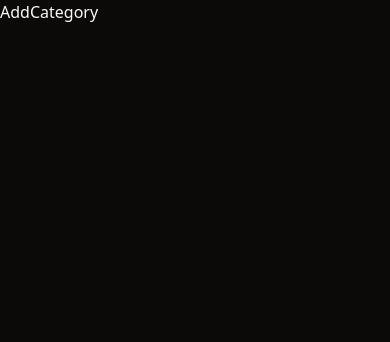
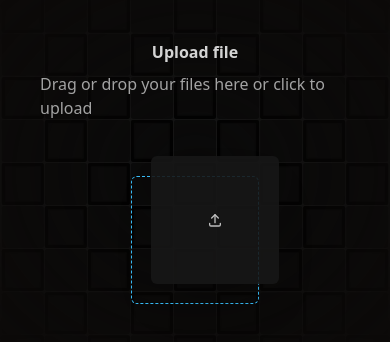
Before and after one commit to AlyaaRushdy/ecommerce-dashboard-react, a React (Vite) app: page /categories/create in a window 390 px wide. Shown: the top 342 px of the page. Built offline with nearby package versions, Linux system fonts and the light colour scheme.

Commit message:
some updates in add AddCategory page

```diff
--- a/package.json
+++ b/package.json
@@ -31,18 +31,19 @@
     "date-fns": "^3.6.0",
     "embla-carousel-react": "^8.3.0",
     "esbuild": "^0.24.0",
-    "framer-motion": "^11.11.7",
+    "framer-motion": "^11.11.9",
     "lucide-react": "^0.447.0",
     "radix-ui": "^1.0.1",
     "react": "^18.3.1",
     "react-day-picker": "^8.10.1",
     "react-dom": "^18.3.1",
+    "react-dropzone": "^14.2.9",
     "react-icons": "^5.3.0",
     "react-redux": "^9.1.2",
     "react-router-dom": "^6.26.2",
     "recharts": "^2.13.0-alpha.5",
     "sonner": "^1.5.0",
-    "tailwind-merge": "^2.5.3",
+    "tailwind-merge": "^2.5.4",
     "tailwindcss-animate": "^1.0.7"
   },
   "devDependencies": {
--- /dev/null
+++ b/src/components/ui/file-upload.jsx
@@ -0,0 +1,191 @@
+import { cn } from "@/lib/utils";
+// eslint-disable-next-line no-unused-vars
+import React, { useRef, useState } from "react";
+import { motion } from "framer-motion";
+import { IconUpload } from "@tabler/icons-react";
+import { useDropzone } from "react-dropzone";
+
+const mainVariant = {
+  initial: {
+    x: 0,
+    y: 0,
+  },
+  animate: {
+    x: 20,
+    y: -20,
+    opacity: 0.9,
+  },
+};
+
+const secondaryVariant = {
+  initial: {
+    opacity: 0,
+  },
+  animate: {
+    opacity: 1,
+  },
+};
+
+// eslint-disable-next-line react/prop-types
+export const FileUpload = ({ onChange }) => {
+  const [files, setFiles] = useState([]);
+  const fileInputRef = useRef(null);
+
+  const handleFileChange = (newFiles) => {
+    setFiles((prevFiles) => [...prevFiles, ...newFiles]);
+    onChange && onChange(newFiles);
+  };
+
+  const handleClick = () => {
+    fileInputRef.current?.click();
+  };
+
+  const { getRootProps, isDragActive } = useDropzone({
+    multiple: false,
+    noClick: true,
+    onDrop: handleFileChange,
+    onDropRejected: (error) => {
+      console.log(error);
+    },
+  });
+
+  return (
+    <div className="w-full" {...getRootProps()}>
+      <motion.div
+        onClick={handleClick}
+        whileHover="animate"
+        className="p-10 group/file block rounded-lg cursor-pointer w-full relative overflow-hidden"
+      >
+        <input
+          ref={fileInputRef}
+          id="file-upload-handle"
+          type="file"
+          onChange={(e) => handleFileChange(Array.from(e.target.files || []))}
+          className="hidden"
+        />
+        <div className="absolute inset-0 [mask-image:radial-gradient(ellipse_at_center,white,transparent)]">
+          <GridPattern />
+        </div>
+        <div className="flex flex-col items-center justify-center">
+          <p className="relative z-20 font-sans font-bold text-neutral-700 dark:text-neutral-300 text-base">
+            Upload file
+          </p>
+          <p className="relative z-20 font-sans font-normal text-neutral-400 dark:text-neutral-400 text-base mt-2">
+            Drag or drop your files here or click to upload
+          </p>
+          <div className="relative w-full mt-10 max-w-xl mx-auto">
+            {files.length > 0 &&
+              files.map((file, idx) => (
+                <motion.div
+                  key={"file" + idx}
+                  layoutId={idx === 0 ? "file-upload" : "file-upload-" + idx}
+                  className={cn(
+                    "relative overflow-hidden z-40 bg-white dark:bg-neutral-900 flex flex-col items-start justify-start md:h-24 p-4 mt-4 w-full mx-auto rounded-md",
+                    "shadow-sm"
+                  )}
+                >
+                  <div className="flex justify-between w-full items-center gap-4">
+                    <motion.p
+                      initial={{ opacity: 0 }}
+                      animate={{ opacity: 1 }}
+                      layout
+                      className="text-base text-neutral-700 dark:text-neutral-300 truncate max-w-xs"
+                    >
+                      {file.name}
+                    </motion.p>
+                    <motion.p
+                      initial={{ opacity: 0 }}
+                      animate={{ opacity: 1 }}
+                      layout
+                      className="rounded-lg px-2 py-1 w-fit flex-shrink-0 text-sm text-neutral-600 dark:bg-neutral-800 dark:text-white shadow-input"
+                    >
+                      {(file.size / (1024 * 1024)).toFixed(2)} MB
+                    </motion.p>
+                  </div>
+
+                  <div className="flex text-sm md:flex-row flex-col items-start md:items-center w-full mt-2 justify-between text-neutral-600 dark:text-neutral-400">
+                    <motion.p
+                      initial={{ opacity: 0 }}
+                      animate={{ opacity: 1 }}
+                      layout
+                      className="px-1 py-0.5 rounded-md bg-gray-100 dark:bg-neutral-800 "
+                    >
+                      {file.type}
+                    </motion.p>
+
+                    <motion.p
+                      initial={{ opacity: 0 }}
+                      animate={{ opacity: 1 }}
+                      layout
+                    >
+                      modified{" "}
+                      {new Date(file.lastModified).toLocaleDateString()}
+                    </motion.p>
+                  </div>
+                </motion.div>
+              ))}
+            {!files.length && (
+              <motion.div
+                layoutId="file-upload"
+                variants={mainVariant}
+                transition={{
+                  type: "spring",
+                  stiffness: 300,
+                  damping: 20,
+                }}
+                className={cn(
+                  "relative group-hover/file:shadow-2xl z-40 bg-white dark:bg-neutral-900 flex items-center justify-center h-32 mt-4 w-full max-w-[8rem] mx-auto rounded-md",
+                  "shadow-[0px_10px_50px_rgba(0,0,0,0.1)]"
+                )}
+              >
+                {isDragActive ? (
+                  <motion.p
+                    initial={{ opacity: 0 }}
+                    animate={{ opacity: 1 }}
+                    className="text-neutral-600 flex flex-col items-center"
+                  >
+                    Drop it
+                    <IconUpload className="h-4 w-4 text-neutral-600 dark:text-neutral-400" />
+                  </motion.p>
+                ) : (
+                  <IconUpload className="h-4 w-4 text-neutral-600 dark:text-neutral-300" />
+                )}
+              </motion.div>
+            )}
+
+            {!files.length && (
+              <motion.div
+                variants={secondaryVariant}
+                className="absolute opacity-0 border border-dashed border-sky-400 inset-0 z-30 bg-transparent flex items-center justify-center h-32 mt-4 w-full max-w-[8rem] mx-auto rounded-md"
+              ></motion.div>
+            )}
+          </div>
+        </div>
+      </motion.div>
+    </div>
+  );
+};
+
+export function GridPattern() {
+  const columns = 41;
+  const rows = 11;
+  return (
+    <div className="flex bg-gray-100 dark:bg-neutral-900 flex-shrink-0 flex-wrap justify-center items-center gap-x-px gap-y-px  scale-105">
+      {Array.from({ length: rows }).map((_, row) =>
+        Array.from({ length: columns }).map((_, col) => {
+          const index = row * columns + col;
+          return (
+            <div
+              key={`${col}-${row}`}
+              className={`w-10 h-10 flex flex-shrink-0 rounded-[2px] ${
+                index % 2 === 0
+                  ? "bg-gray-50 dark:bg-neutral-950"
+                  : "bg-gray-50 dark:bg-neutral-950 shadow-[0px_0px_1px_3px_rgba(255,255,255,1)_inset] dark:shadow-[0px_0px_1px_3px_rgba(0,0,0,1)_inset]"
+              }`}
+            />
+          );
+        })
+      )}
+    </div>
+  );
+}
--- a/src/pages/AddCategory.jsx
+++ b/src/pages/AddCategory.jsx
@@ -1,8 +1,10 @@
+import { FileUpload } from '@/components/ui/file-upload'
+// eslint-disable-next-line no-unused-vars
 import React from 'react'
 
 const AddCategory = () => {
   return (
-    <div>AddCategory</div>
+    <FileUpload/>
   )
 }
 
```
Also changed, not shown: 1 other file (tests, documents, lock files or other folders).
